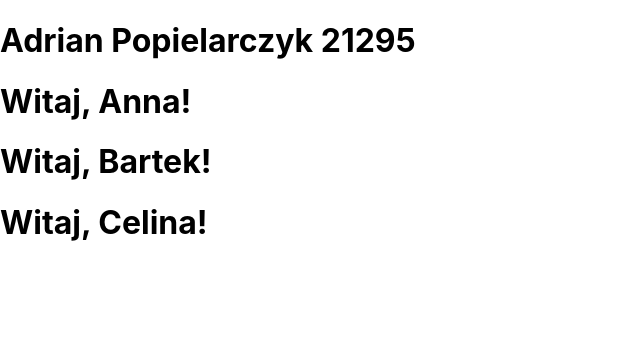
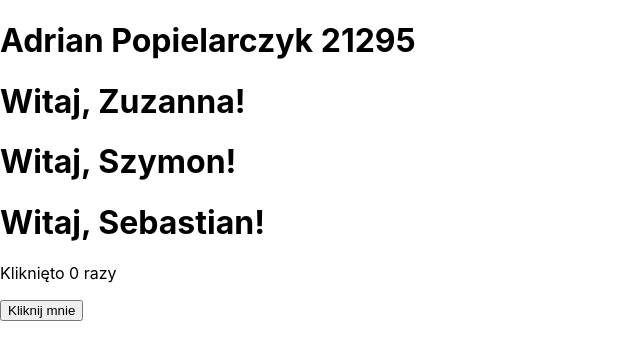
Before and after one commit to krlpopiel/JezykiWysokiegoPoziomu2025, a React (Create React App) app in the folder lab4ReactProd/lab4/: page / in a window 1280 px wide. Shown: the top 360 px of the page, without its empty margins (0-640 px from the left). Built offline with nearby package versions, Linux system fonts and the light colour scheme.

Commit message:
Zad 2) Ćwiczenie 3

```diff
--- a/lab4ReactProd/lab4/src/App.js
+++ b/lab4ReactProd/lab4/src/App.js
@@ -1,12 +1,14 @@
 import Hello from "./Hello";
 import HelloWithProps from "./HelloWithProps"
+import Counter from "./Counter"
 function App() {
   return (
     <div>
       <Hello />
-      <HelloWithProps name="Anna" />
-      <HelloWithProps name="Bartek" />
-      <HelloWithProps name="Celina" />
+      <HelloWithProps name="Zuzanna" />
+      <HelloWithProps name="Szymon" />
+      <HelloWithProps name="Sebastian" />
+      <Counter/>
     </div>
   );
 }
--- /dev/null
+++ b/lab4ReactProd/lab4/src/Counter.js
@@ -0,0 +1,11 @@
+import { useState } from "react";
+function Counter() {
+  const [count, setCount] = useState(0);
+  return (
+    <div>
+      <p>Kliknięto {count} razy</p>
+      <button onClick={() => setCount(count + 1)}>Kliknij mnie</button>
+    </div>
+  );
+}
+export default Counter;
```
